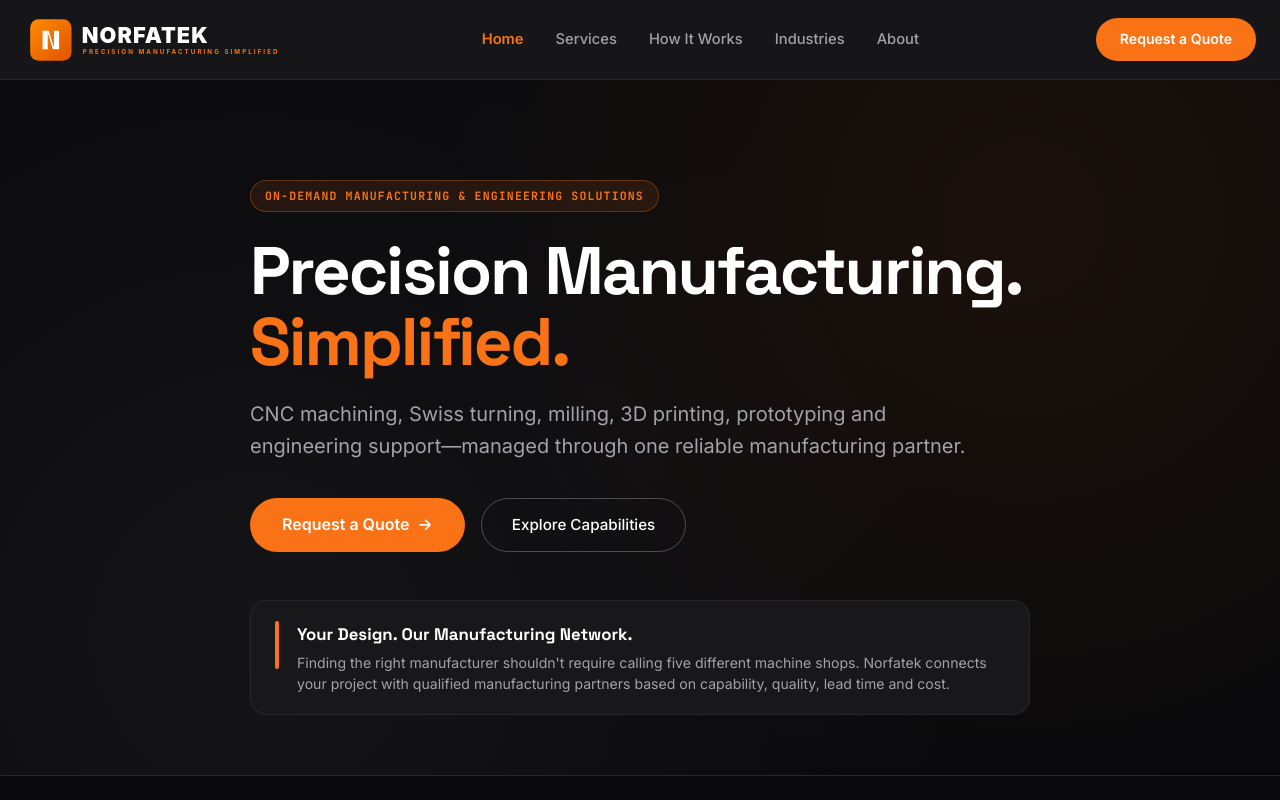
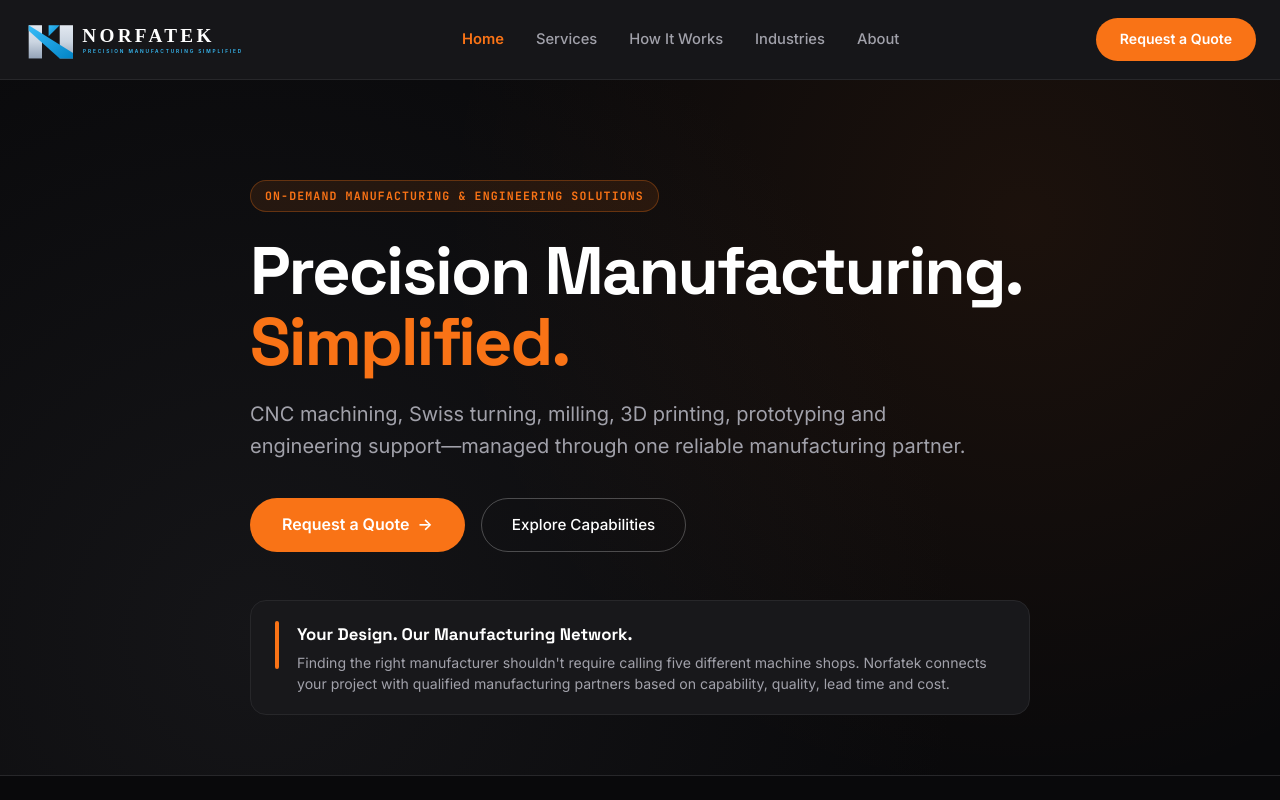
Before and after one commit to YassineChani/norfatek-platform, an Angular app in the folder norfat-frontend/: page / in a window 1280 px wide. Shown: the top 800 px of the page. Built offline with nearby package versions, Linux system fonts and the light colour scheme.

Commit message:
fix: set exact blue-silver N symbol vector logo matching design photo

```diff
--- a/norfat-frontend/src/app/shared/components/footer.component.ts
+++ b/norfat-frontend/src/app/shared/components/footer.component.ts
@@ -11,7 +11,7 @@ import { RouterLink } from '@angular/router';
       <div class="container footer-grid">
         <div class="footer-left">
           <div class="footer-brand">
-            <img src="assets/logos/norfatek-vector-logo.svg" alt="NORFATEK Precision Manufacturing Simplified" class="footer-logo-img">
+            <img src="assets/logos/norfatek-exact-logo.svg" alt="NORFATEK Precision Manufacturing Simplified" class="footer-logo-img">
           </div>
           <p class="footer-addr">
             Norfatek provides on-demand manufacturing and engineering solutions by connecting customers with qualified manufacturing partners for CNC machining, Swiss machining, milling, 3D printing, prototyping, and more.
--- a/norfat-frontend/src/app/shared/components/navbar.component.ts
+++ b/norfat-frontend/src/app/shared/components/navbar.component.ts
@@ -11,7 +11,7 @@ import { RouterLink, RouterLinkActive } from '@angular/router';
       <div class="container nav-inner">
         <!-- Brand Logo Lockup -->
         <a routerLink="/" class="brand-box">
-          <img src="assets/logos/norfatek-vector-logo.svg" alt="NORFATEK Precision Manufacturing Simplified" class="brand-logo-img">
+          <img src="assets/logos/norfatek-exact-logo.svg" alt="NORFATEK Precision Manufacturing Simplified" class="brand-logo-img">
         </a>
 
         <!-- Links Matching Exact Specification -->
```
Also changed, not shown: norfat-frontend/public/assets/logos/norfatek-exact-logo.svg (added), norfat-frontend/src/assets/logos/norfatek-exact-logo.svg (added).
